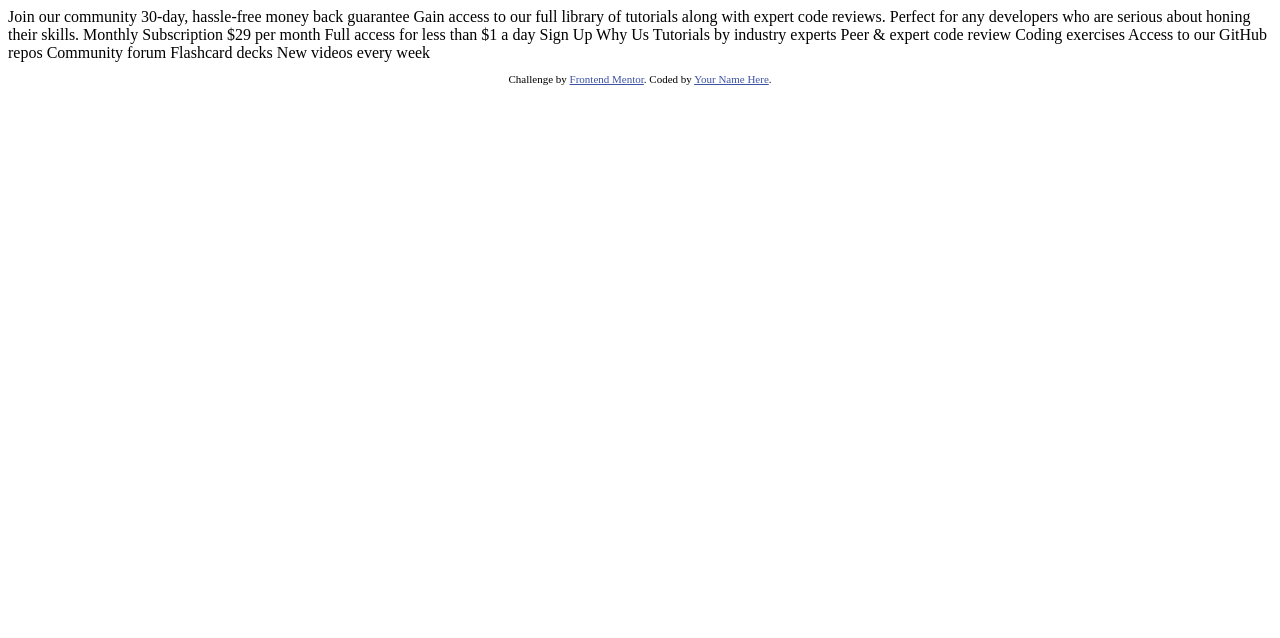
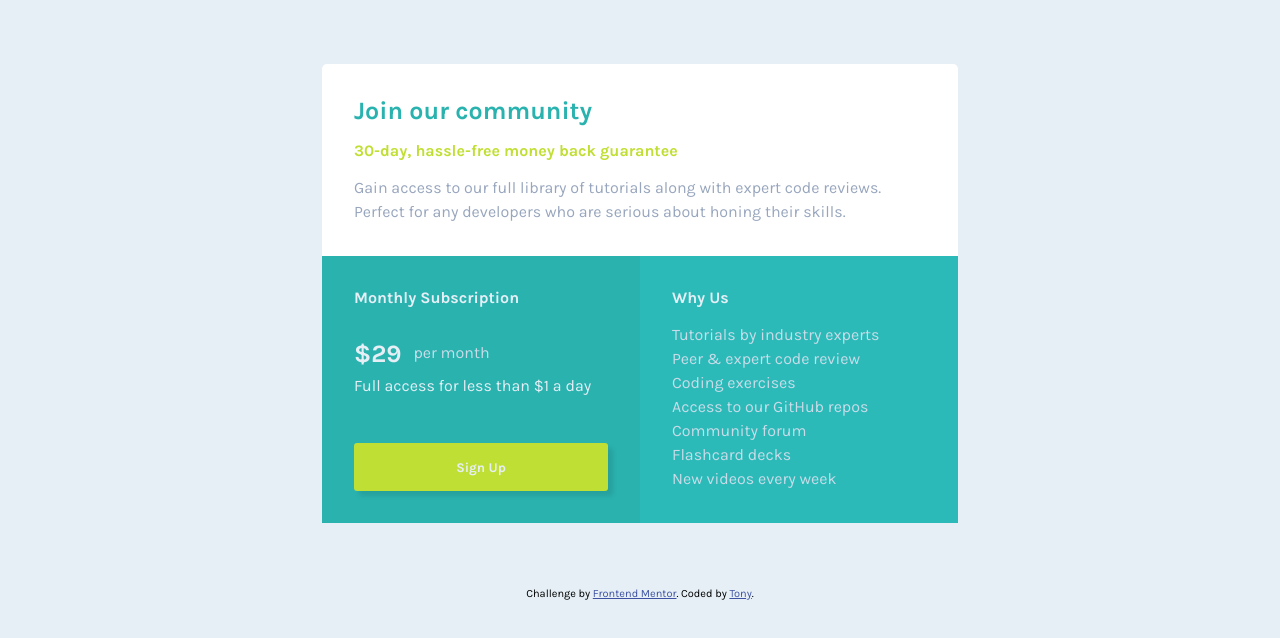
Before and after one commit to GAA-ArRocK/Single-price-grid-component-master, a plain HTML site: page index.html in a window 1280 px wide. Drawn offline with Linux system fonts and the light colour scheme.

Commit message:
Final version

```diff
--- a/index.html
+++ b/index.html
@@ -5,45 +5,61 @@
   <meta name="viewport" content="width=device-width, initial-scale=1.0"> <!-- displays site properly based on user's device -->
 
   <link rel="icon" type="image/png" sizes="32x32" href="./images/favicon-32x32.png">
+  <link rel="stylesheet" href="style.css">
 
   <title>Frontend Mentor | Single Price Grid Component</title>
 
-  <!-- Feel free to remove these styles or customise in your own stylesheet 👍 -->
-  <style>
-    .attribution { font-size: 11px; text-align: center; }
-    .attribution a { color: hsl(228, 45%, 44%); }
-  </style>
+
 </head>
 <body>
+  <div class="mainBox">
+    <div class="joinBlock">
+      <div class="joinTitle">
         Join our community
-
+      </div>
+      <div class="joinMidText">
         30-day, hassle-free money back guarantee
-
+      </div>
+      <div class="joinBotText">
         Gain access to our full library of tutorials along with expert code reviews.
         Perfect for any developers who are serious about honing their skills.
-
+      </div>
+    </div>
+    <div class="subscriptionBlock">
+      <div class="subTitle">
         Monthly Subscription
-
-  &dollar;29 per month
-
+      </div>
+      <div class="subMidText">
+        <span class="bigDollar" >&dollar;29</span> <span class="pM">per month</span>
+      </div>
+      <div class="subBotText">
         Full access for less than &dollar;1 a day
-
-  Sign Up
-
+      </div>
+      <div class="subButton">
+        <button class="signButton" type="button">Sign Up</button>
+      </div>
+    </div>
+    <div class="whyUsBlock">
+      <div class="whyTitle">
         Why Us
-
-  Tutorials by industry experts
-  Peer &amp; expert code review
-  Coding exercises
-  Access to our GitHub repos
-  Community forum
-  Flashcard decks
-  New videos every week
-
+      </div>
+      <div class="whyText">
+        <ul>
+          <li>Tutorials by industry experts</li>
+          <li>Peer &amp; expert code review</li>
+          <li>Coding exercises</li>
+          <li>Access to our GitHub repos</li>
+          <li>Community forum</li>
+          <li>Flashcard decks</li>
+          <li>New videos every week</li>
+      </ul>
+      </div>
+    </div>
+  </div>
   <footer>
     <p class="attribution">
       Challenge by <a href="https://www.frontendmentor.io?ref=challenge" target="_blank">Frontend Mentor</a>.
-      Coded by <a href="#">Your Name Here</a>.
+      Coded by <a href="#">Tony</a>.
     </p>
   </footer>
 </body>
--- /dev/null
+++ b/style.css
@@ -0,0 +1,170 @@
+@import url('https://fonts.googleapis.com/css2?family=Karla:wght@400;700&display=swap');
+
+:root {
+    --Cyan: hsl(179, 62%, 43%);
+    --Bright-Yellow: hsl(71, 73%, 54%);
+
+    --Light-Gray: hsl(204, 43%, 93%);
+    --Grayish-Blue: hsl(218, 22%, 67%);
+}
+
+* {
+    margin: 0;
+    padding: 0;
+    box-sizing: border-box;
+}
+
+body {
+    font-family: "Karla", sans-serif;
+    font-size: 16px;
+    font-weight: 400;
+    background-color: var(--Light-Gray);
+}
+
+.mainBox {
+    display: grid;
+    grid-template-columns: 1 auto;
+    grid-template-rows: 3;
+    max-width: 375px;
+    padding: 4rem 2rem;
+    margin: 0 auto;
+}
+
+/* JOIN OUR COMMUNITY block */
+
+.joinBlock {
+    background-color: white;
+    padding: 2rem 1rem;
+    border-radius: 5px 5px 0px 0px;
+}
+
+.joinTitle {
+    color: var(--Cyan);
+    font-weight: 700;
+    margin-bottom: 1rem;
+}
+
+.joinMidText {
+    color: var(--Bright-Yellow);
+    font-weight: 700;
+    margin-bottom: 1rem;
+}
+
+.joinBotText {
+    color: var(--Grayish-Blue);
+    line-height: 1.5rem;
+}
+
+/* MONTHLY SUBSCRIPTION block */
+
+.subscriptionBlock {
+    background-color: var(--Cyan);
+    padding: 2rem 1rem;
+}
+
+.subTitle {
+    color: var(--Light-Gray);
+    font-weight: 700;
+    margin-bottom: 1rem;
+}
+
+.subMidText {
+    color: var(--Light-Gray);
+    margin-bottom: 0.5rem;
+}
+
+.subMidText .bigDollar {
+    font-weight: 700;
+    font-size: 25px;
+}
+
+.subMidText .pM {
+    position: relative;
+    top:-0.25rem;
+    left: 0.5rem;
+    color: hsl(204, 43%, 85%);
+}
+
+.subBotText {
+    color: var(--Light-Gray);
+    margin-bottom: 1rem;
+}
+
+.subButton .signButton {
+    background-color: var(--Bright-Yellow);
+    font-family: "Karla", sans-serif;
+    color: var(--Light-Gray);
+    border: 1px solid transparent;
+    border-radius: 3px;
+    width: 100%;
+    height: 3rem;
+    font-weight: 700;
+    box-shadow: 5px 5px 5px rgba(0, 0, 0, 0.1);
+    cursor: pointer;
+}
+
+/* WHY US block */
+
+.whyUsBlock {
+    background-color: hsl(179, 62%, 45%); /*TO CHANGE FOR LIGHTER COLOR*/
+    padding: 2rem 1rem;
+}
+
+.whyTitle {
+    font-weight: 700;
+    color: var(--Light-Gray);
+    margin-bottom: 1rem;
+}
+
+.whyText {
+    color: hsl(204, 43%, 85%);
+}
+
+.whyText ul {
+    list-style-type: none;
+    line-height: 1.5rem;
+}
+
+/* FOOTER block */
+
+.attribution {
+    font-size: 11px;
+    text-align: center;
+}
+.attribution a {
+    color: hsl(228, 45%, 44%);
+}
+
+/* 1000px SCREEN */
+@media (min-width: 1000px){
+
+    .mainBox{
+        max-width: 700px;
+        grid-template-columns: repeat(2, 1fr);
+    }
+
+    .joinBlock {
+        grid-column: 1/-1;
+        padding: 2rem 2rem;
+    }
+
+    .joinBlock .joinTitle {
+        font-size: 25px;
+    }
+
+    .subscriptionBlock {
+        padding: 2rem 2rem;
+    }
+
+    .subscriptionBlock .subTitle {
+        margin-bottom: 2rem;
+    }
+
+    .subscriptionBlock .subBotText {
+        margin-bottom: 3rem;
+    }
+
+    .whyUsBlock {
+        padding: 2rem 2rem;
+    }
+}
```
Lines whose indentation alone changed are shown as unchanged.
